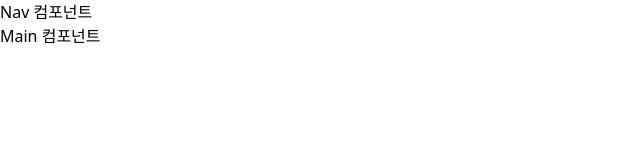
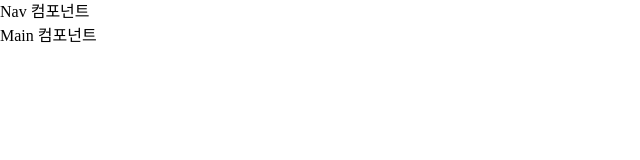
Before and after one commit to Toonchu-team/toonchu_fe, a Next.js app: page / in a window 1280 px wide. Shown: the top 160 px of the page, without its empty margins (0-640 px from the left). Built offline with nearby package versions, Linux system fonts and the light colour scheme.

Commit message:
chore: 기본 폰트(나눔스퀘어 네오) 설정

```diff
--- a/src/app/globals.css
+++ b/src/app/globals.css
@@ -3,6 +3,12 @@
 @tailwind base;
 @tailwind components;
 @tailwind utilities;
+
+@layer base {
+  body {
+    font-family: "nanumsquare";
+  }
+}
 
 /* 스크롤바 커스텀 */
 /* ::-webkit-scrollbar {
```
